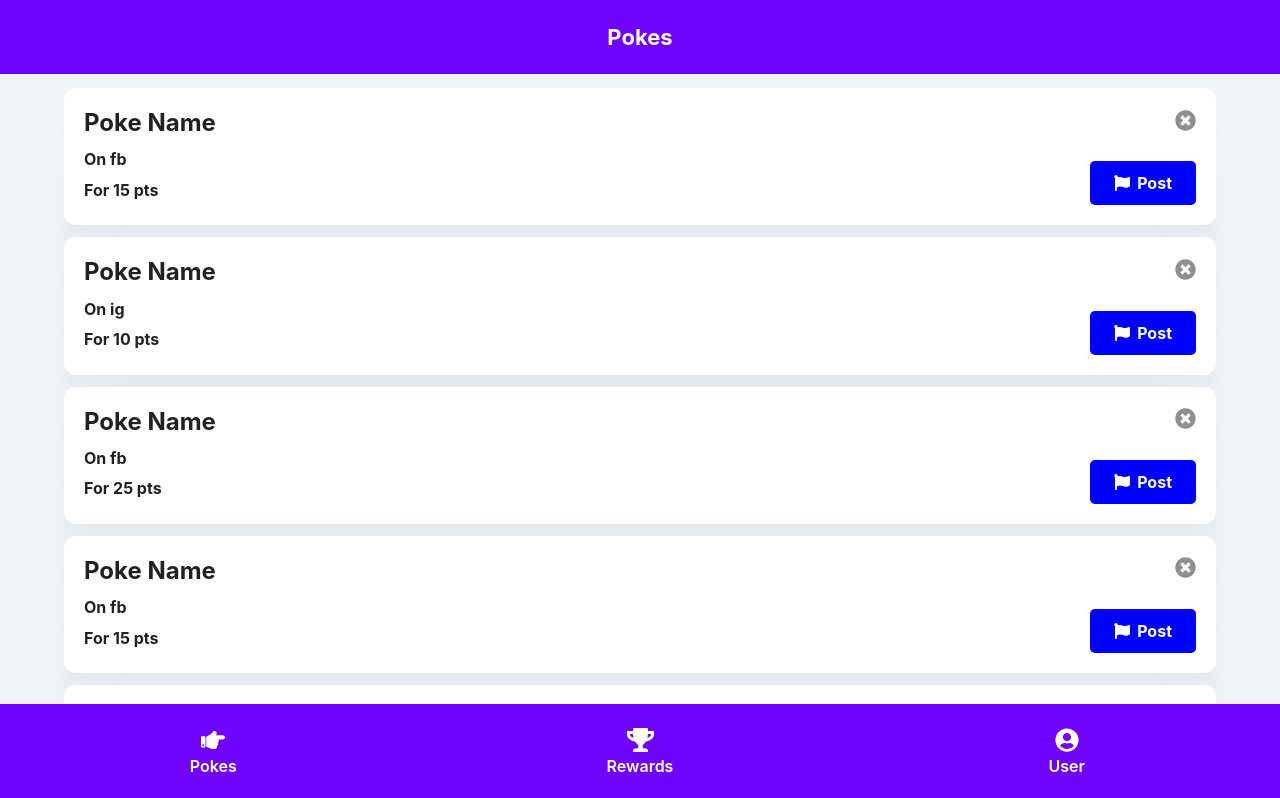
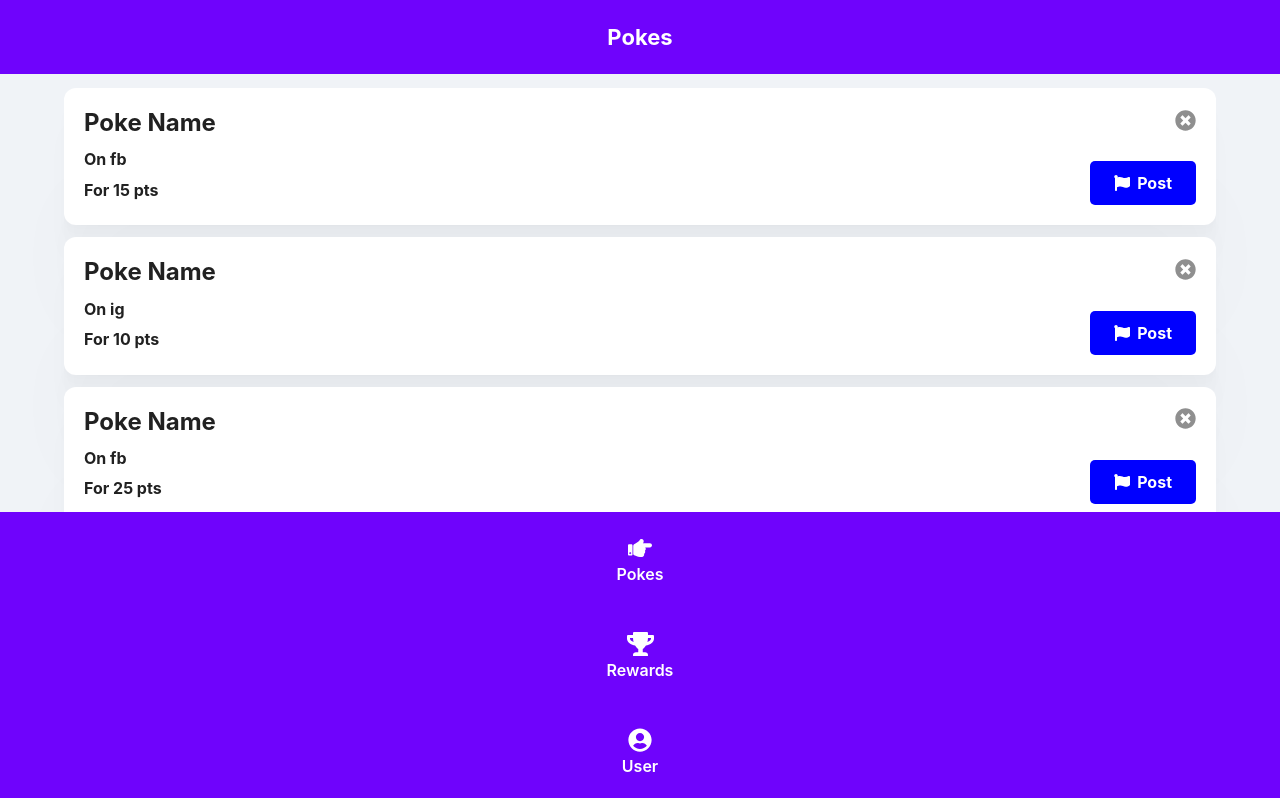
Before and after one commit to poke-saas/poke, a React (Create React App) app in the folder frontend/: page / in a window 1280 px wide. Shown: the top 798 px of the page. Built offline with nearby package versions, Linux system fonts and the light colour scheme.

Commit message:
fix flex flow?

```diff
--- a/frontend/src/components/BottomNav/BottomNav.css
+++ b/frontend/src/components/BottomNav/BottomNav.css
@@ -8,7 +8,7 @@ nav {
     padding: 0;
     box-sizing: border-box;
     flex-wrap: nowrap;
-    flex-flow: column column;
+    flex-flow: column;
     width: 100%;
     position: fixed;
     overflow: hidden;
```
